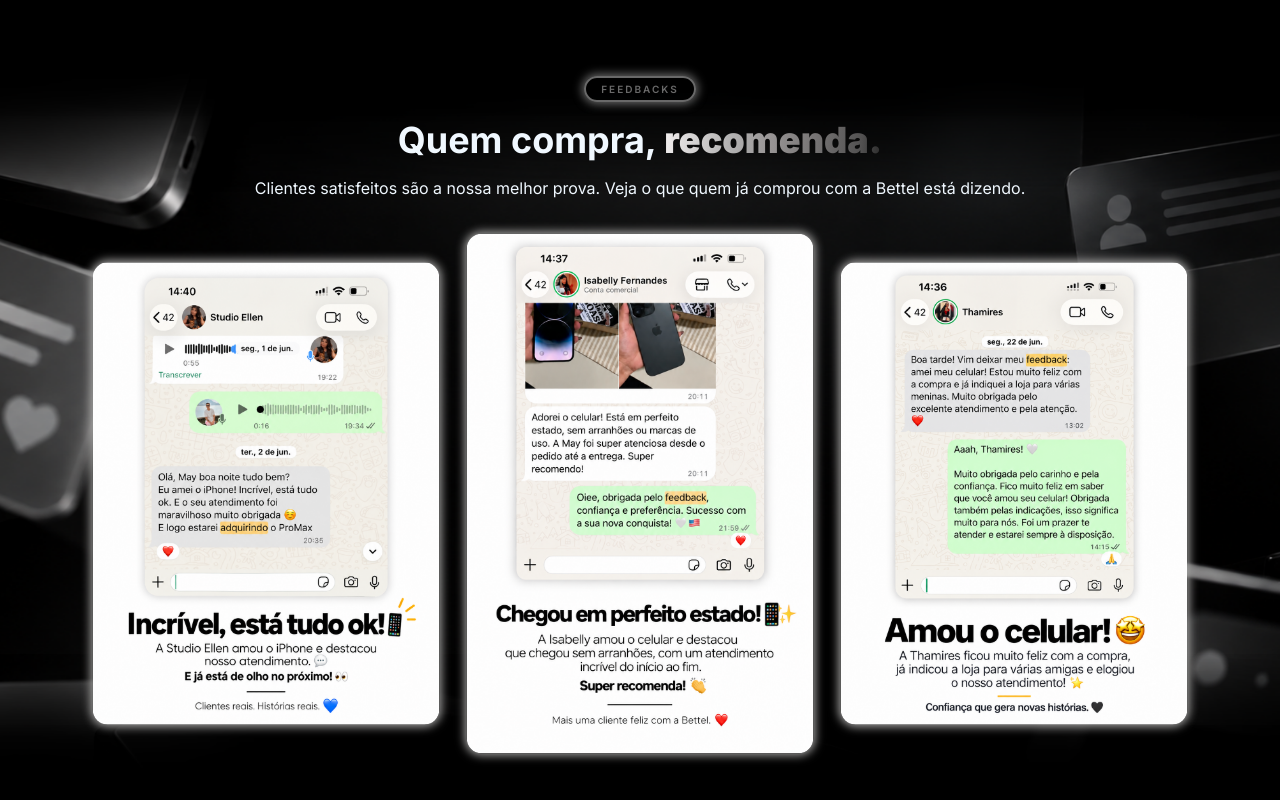
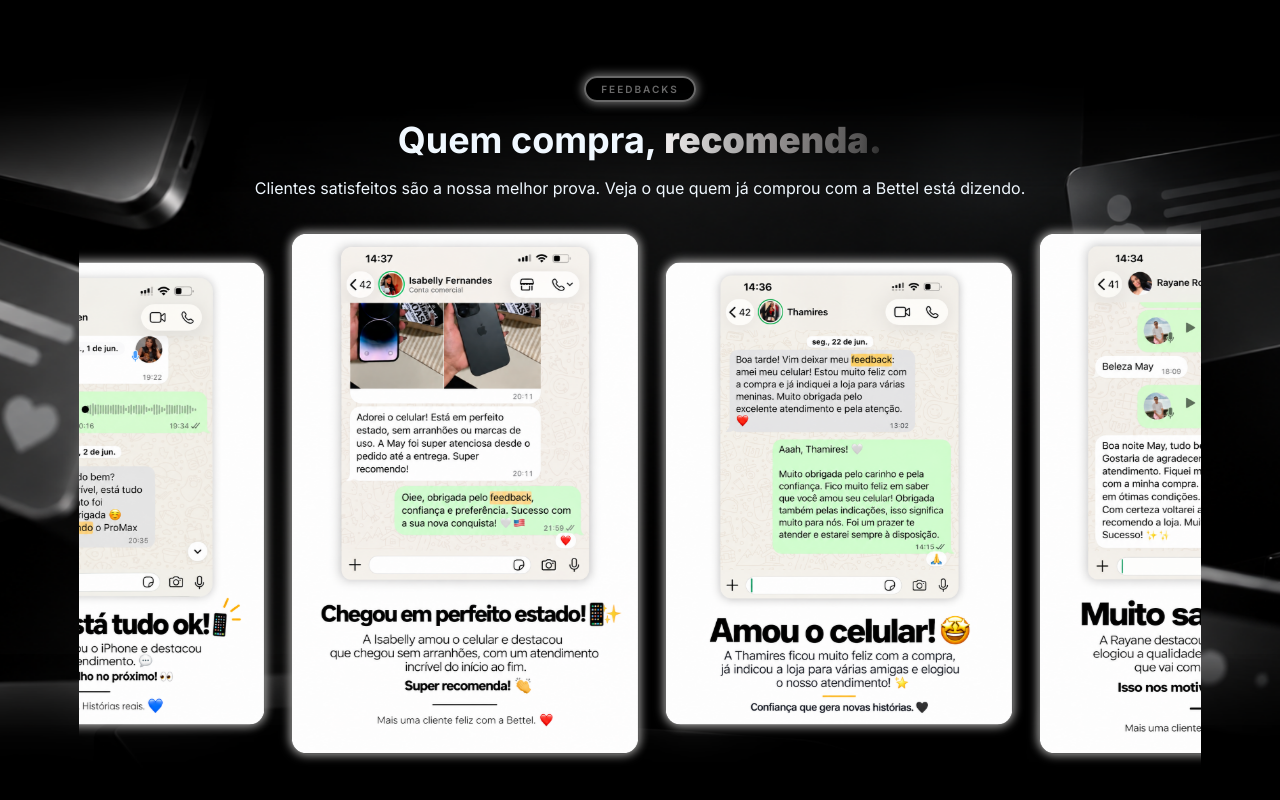
Before and after one commit to CephasTI/bettel-landing, a React (Vite) app: page / in a window 1280 px wide. Shown: the part 2478-3278 px from the top of the page. Built offline with nearby package versions, Linux system fonts and the light colour scheme; a web font is replaced by a local one.

Commit message:
update: updating autoplay delay to 6s

```diff
--- a/src/pages/home/Feedback/Feedback.jsx
+++ b/src/pages/home/Feedback/Feedback.jsx
@@ -62,7 +62,7 @@
                         <Swiper
                         modules={[Autoplay]}
                         autoplay={{
-                            delay: 10000,
+                            delay: 6000,
                         }}
                         loop={true}
                         slidesPerView={slidePerView}
```
